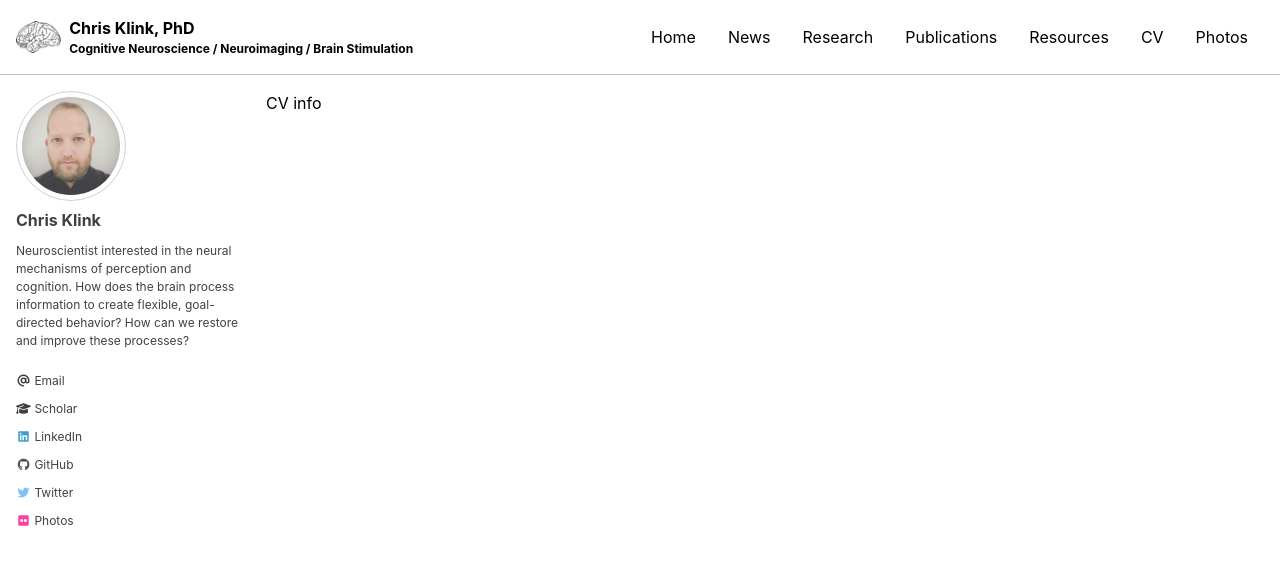
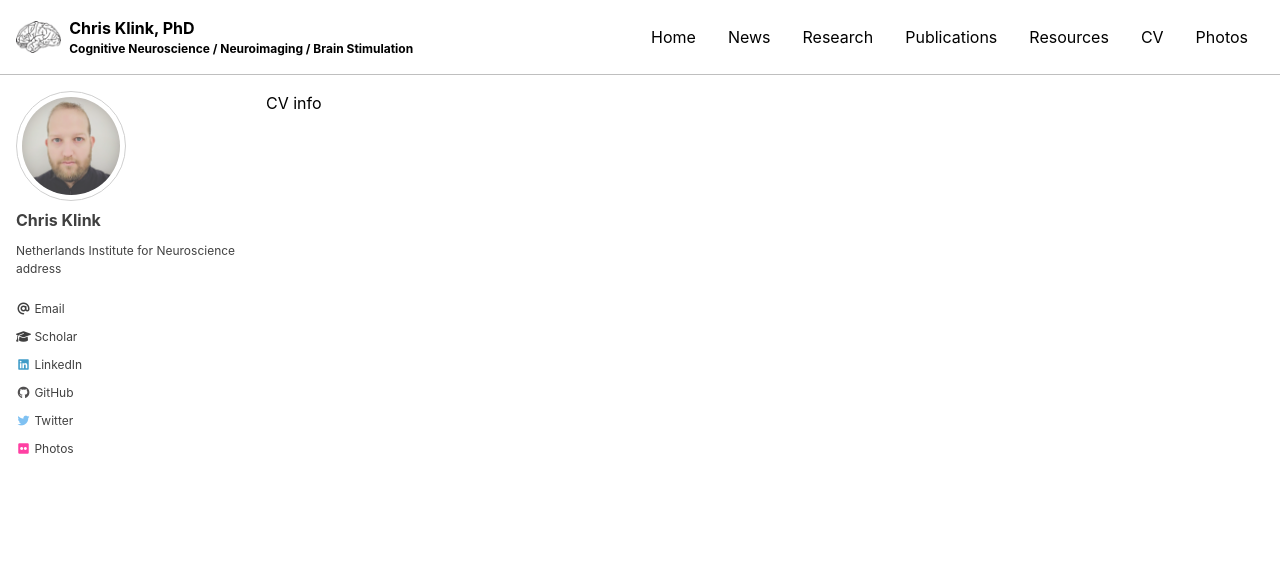
Before and after one commit to pcklink/pcklink.github.io, a Jekyll site: the page built from cv.html, in a window 1280 px wide and 900 px high. Shown: the top 565 px of the window. Built offline with Jekyll 4.4.1, drawn with Linux system fonts in a browser that asks for light colours; cached includes are drawn as plain includes; nearby versions of some CDN libraries.

Commit message:
Update _config.yml

```diff
--- a/_config.yml
+++ b/_config.yml
@@ -109,8 +109,8 @@ analytics:
 author:
   name             : "Chris Klink"
   avatar           : "/assets/images/bio-photo.png" # path of avatar image, e.g. "/assets/images/bio-photo.jpg"
-  bio              : "Neuroscientist interested in the neural mechanisms of perception and cognition. How does the brain process information to create flexible, goal-directed behavior? How can we restore and improve these processes?"
-  # bio              : "" #"Neth. Inst. for Neuroscience"
+  # bio              : "Neuroscientist interested in the neural mechanisms of perception and cognition. How does the brain process information to create flexible, goal-directed behavior? How can we restore and improve these processes?"
+  bio              : "Netherlands Institute for Neuroscience<br>address"
   # bio              : "" #"Neth. Inst. for Neuroscience"
   location         : # "Amsterdam, NL"
   email            : # "c.klink@nin.knaw.nl"
```
